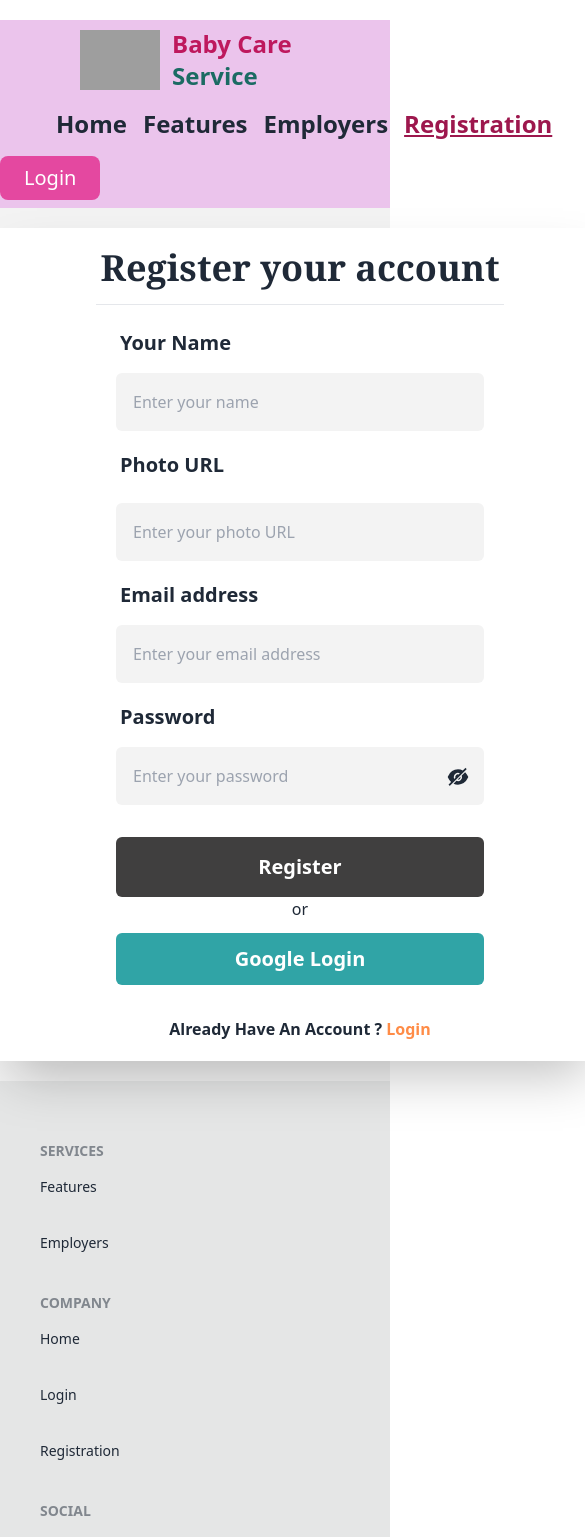
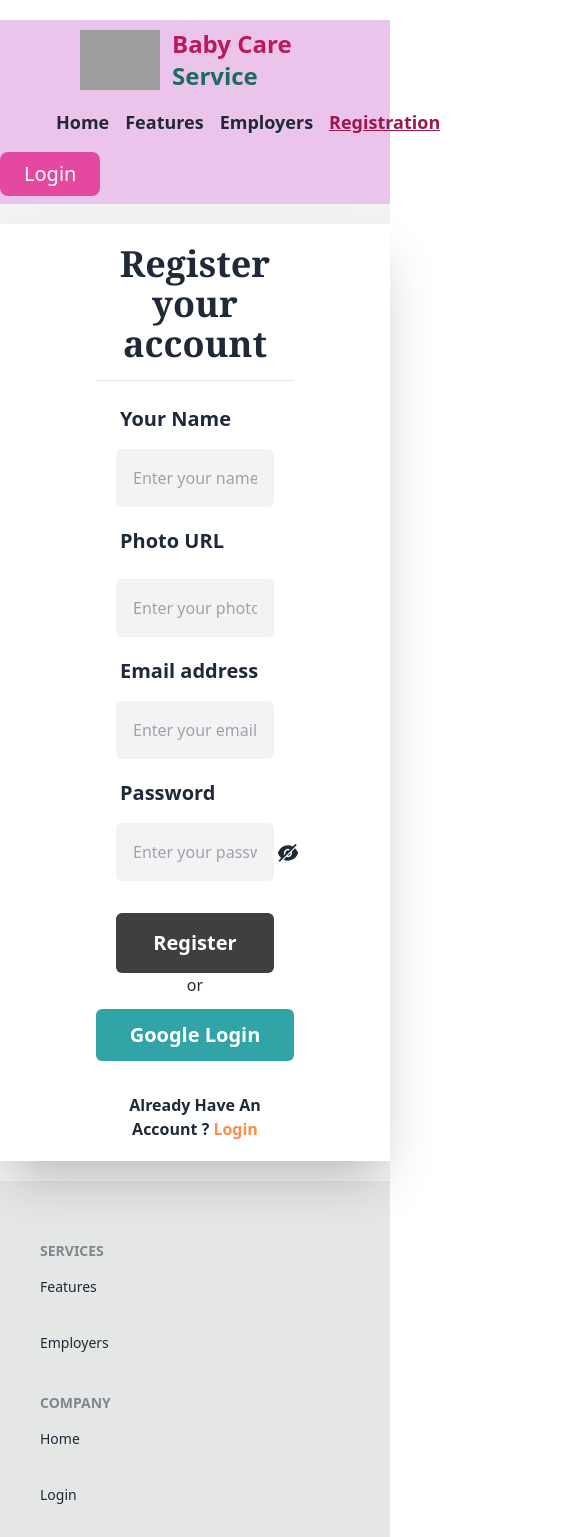
Before and after one commit to siraj3838/Nanny-Babysitting-Services, a React (Vite) app: page /registration in a window 390 px wide. Shown: the top 1537 px of the page, 585 px wide, since content can reach past the window. Built offline with nearby package versions, Linux system fonts and the light colour scheme; no server answers; grey boxes are pictures that could not be loaded.

Commit message:
I complete my All features

```diff
--- a/src/Components/ReUsed/Navbar/Navbar.jsx
+++ b/src/Components/ReUsed/Navbar/Navbar.jsx
@@ -57,11 +57,11 @@ const Navbar = () => {
         </div>
         <div>
           {
-            user ? <ul className="flex pl-14 md:pl-44 lg:pl-0 my-4 lg:my-0 gap-4 md:gap-16 lg:gap-16 text-2xl font-semibold">
+            user ? <ul className="flex pl-10 md:pl-44 lg:pl-0 my-4 lg:my-0 gap-4 md:gap-16 text-lg lg:gap-16 lg:text-2xl font-semibold">
             {navItems}
           </ul>
           :
-          <ul className="flex pl-14 md:pl-12 lg:pl-0 my-4 lg:my-0 gap-4 md:gap-16 lg:gap-16 text-2xl font-semibold">
+          <ul className="flex pl-14 md:pl-12 lg:pl-0 my-4 lg:my-0 gap-4 md:gap-16 lg:gap-16 text-lg lg:text-2xl font-semibold">
             {navItems}
           </ul>
           }
--- a/src/Pages/Login/Login.jsx
+++ b/src/Pages/Login/Login.jsx
@@ -53,7 +53,7 @@ const Login = () => {
                 <Navbar></Navbar>
             </div>
             <div className="py-7 rounded-md" data-aos="flip-right" data-aos-duration="2200">
-                <div className="bg-white px-24 w-[600px] mx-auto py-8 shadow-2xl">
+                <div className="bg-white px-24 w-full lg:w-[600px] mx-auto py-8 shadow-2xl">
                     <h3 className="text-4xl font-semibold font-serif text-center">Login your account</h3>
                     <hr className="my-8" />
                     <form onSubmit={loginHandle}>
@@ -71,7 +71,7 @@ const Login = () => {
 
                             </label>
                             <input type={showPassword ? 'text' : 'password'} name="password" required placeholder="Enter your password" className="input relative rounded-md w-full mt-4 bg-[#F3F3F3] py-7" />
-                            <h2 className="cursor-pointer text-2xl absolute mt-[75px] ml-[330px]" onClick={()=> setShowPassword(!showPassword)}>{showPassword ? <AiFillEye></AiFillEye> : <AiFillEyeInvisible></AiFillEyeInvisible>}</h2>
+                            <h2 className="cursor-pointer text-2xl absolute mt-[70px] ml-40 md:ml-[490px] lg:ml-[330px]" onClick={()=> setShowPassword(!showPassword)}>{showPassword ? <AiFillEye></AiFillEye> : <AiFillEyeInvisible></AiFillEyeInvisible>}</h2>
 
                         </div>
                         {
@@ -82,7 +82,7 @@ const Login = () => {
                         </div>
                     </form>
                     <p className="text-center">or</p>
-                    <div className="w-[368px] mx-auto">
+                    <div className="w-full lg:w-[368px] mx-auto">
                         <button onClick={googleLogin} className="bg-[#30a4a6] hover:bg-[#29898b] mt-3 text-white w-full text-xl font-semibold py-3 rounded-md">Google Login</button>
                     </div>
                     <h3 className="text-center mt-8 text-base font-semibold">Do not Have An Account ? <Link to={'/registration'}><span className="text-[#FF8C47]">Register</span></Link></h3>
--- a/src/Pages/Registration/Registration.jsx
+++ b/src/Pages/Registration/Registration.jsx
@@ -69,7 +69,7 @@ const Registration = () => {
                 <Navbar></Navbar>
             </div>
             <div className="py-5 rounded-md" data-aos="flip-right" data-aos-duration="2200">
-                <div className="bg-white px-24 w-[600px] mx-auto py-5 shadow-2xl">
+                <div className="bg-white px-24 w-full lg:w-[600px] mx-auto py-5 shadow-2xl">
                     <h3 className="text-4xl font-semibold font-serif text-center">Register your account</h3>
                     <hr className="my-4" />
                     <form onSubmit={registrationHandle}>
@@ -103,7 +103,7 @@ const Registration = () => {
 
                             </label>
                             <input type={showPassword ? 'text' : 'password'} placeholder="Enter your password" name="password" required className="input rounded-md w-full mt-2 bg-[#F3F3F3] py-7" />
-                            <h2 className="cursor-pointer text-2xl absolute mt-[70px] ml-[330px]" onClick={()=> setShowPassword(!showPassword)}>{showPassword ? <AiFillEye></AiFillEye> : <AiFillEyeInvisible></AiFillEyeInvisible>}</h2>
+                            <h2 className="cursor-pointer text-2xl absolute mt-[70px] ml-40 md:ml-[490px] lg:ml-[330px]" onClick={()=> setShowPassword(!showPassword)}>{showPassword ? <AiFillEye></AiFillEye> : <AiFillEyeInvisible></AiFillEyeInvisible>}</h2>
 
                         </div>
                         {
@@ -117,7 +117,7 @@ const Registration = () => {
                         </div>
                     </form>
                     <p className="text-center">or</p>
-                    <div className="w-[368px] mx-auto">
+                    <div className="w-full lg:w-[368px] mx-auto">
                         <button onClick={googleLogin} className="bg-[#30a4a6] hover:bg-[#29898b] mt-3 text-white w-full text-xl font-semibold py-3 rounded-md">Google Login</button>
                     </div>
                     <h3 className="text-center mt-8 text-base font-semibold">Already Have An Account ? <Link to={'/login'}><span className="text-[#FF8C47]">Login</span></Link></h3>
```
Also changed, not shown: 1 other file (tests, documents, lock files or other folders).
